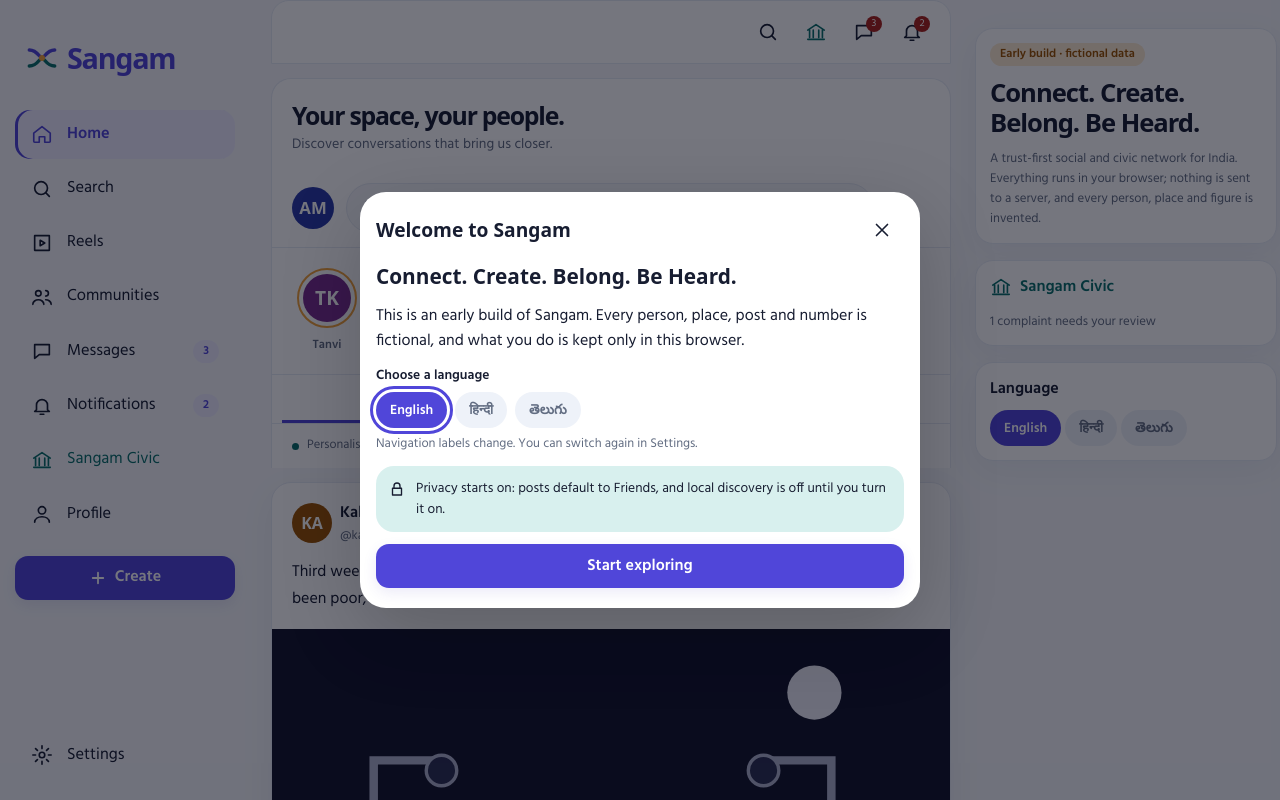
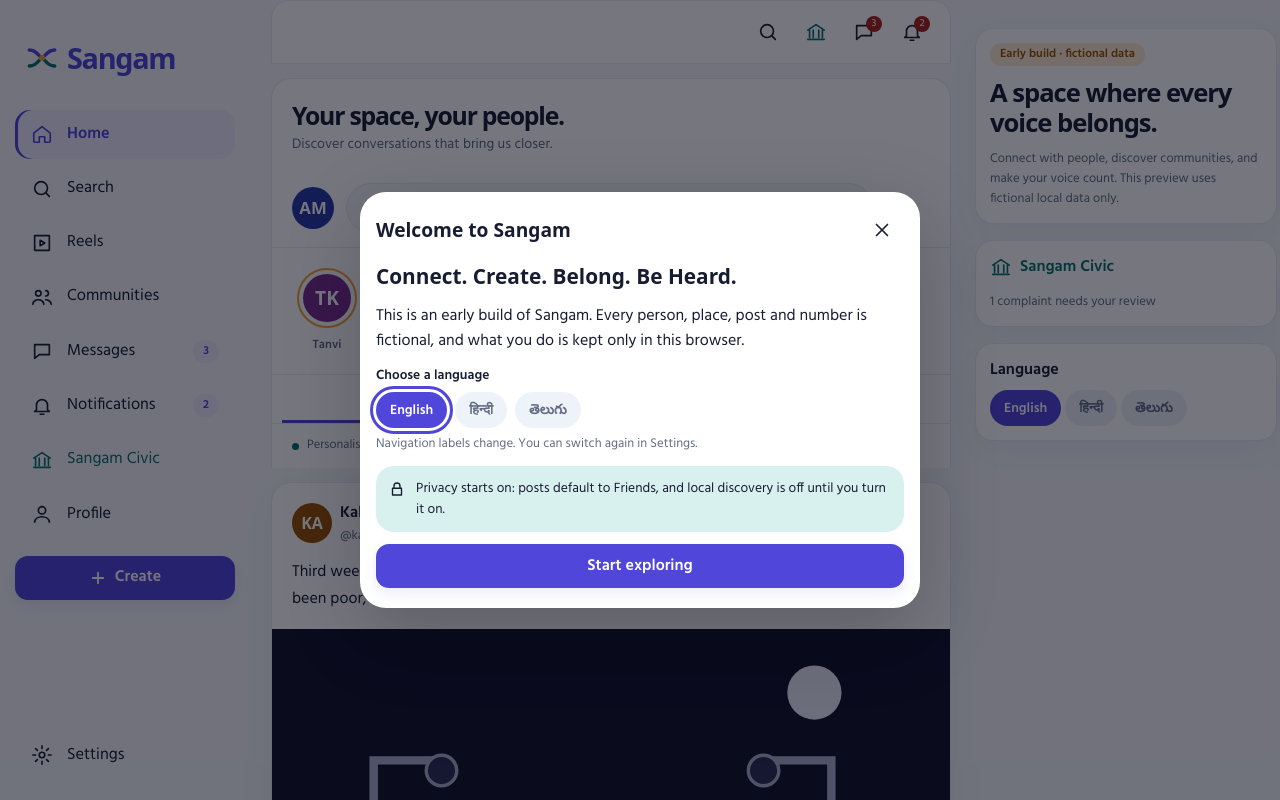
Before and after one commit to anveshpasunoori/sangam, a Next.js app in the folder apps/web/: page / in a window 1280 px wide. Shown: the top 800 px of the page. Built offline with nearby package versions, Linux system fonts and the light colour scheme; a web font is replaced by a local one.

Commit message:
design: elevate Sangam AppShell.tsx

```diff
--- a/apps/web/src/components/AppShell.tsx
+++ b/apps/web/src/components/AppShell.tsx
@@ -105,11 +105,8 @@ export function AppShell({ children }: { children: ReactNode }) {
           <span className="chip s" style={{ alignSelf: "flex-start" }}>
             Early build · fictional data
           </span>
-          <div className="tag">Connect. Create. Belong. Be Heard.</div>
-          <p className="meta">
-            A trust-first social and civic network for India. Everything runs in your browser; nothing is sent to a server, and every
-            person, place and figure is invented.
-          </p>
+          <div className="tag">A space where every voice belongs.</div>
+          <p className="meta">Connect with people, discover communities, and make your voice count. This preview uses fictional local data only.</p>
         </div>
         <Link href="/civic" className="card stack rail-civic">
           <span className="row g8" style={{ color: "var(--teal)" }}>
```
